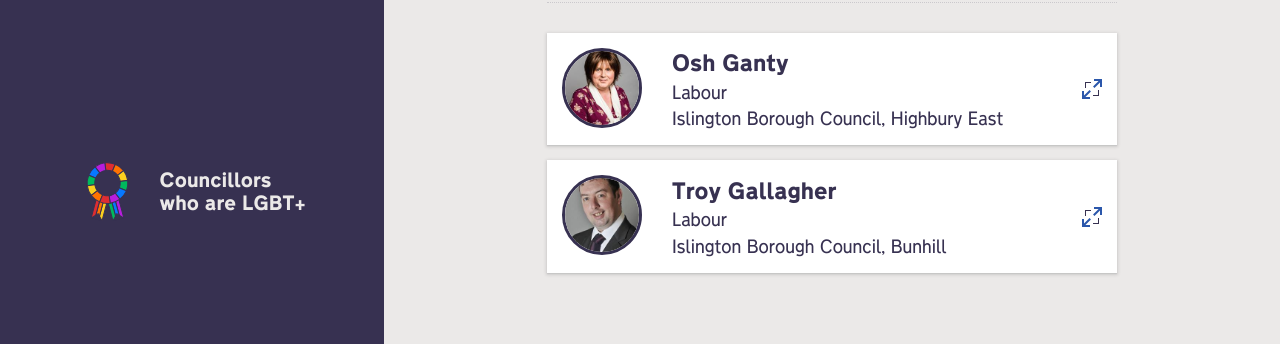
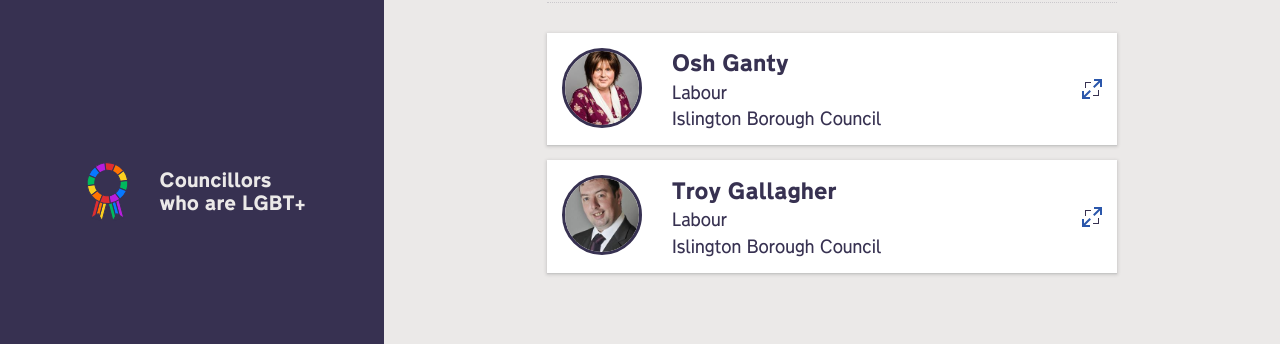
Before and after one commit to johnpeart/lgbt-councillors, a Jekyll site: the page built from councillors/by-name.md, in a window 1280 px wide. Shown: the part 666-1010 px from the top of the page. Built offline with Jekyll 4.4.1, drawn with Linux system fonts in a browser that asks for light colours.

Commit message:
Change data presentation

```diff
--- a/_includes/components/councillor-data.html
+++ b/_includes/components/councillor-data.html
@@ -3,9 +3,15 @@
       <div class="cllr-summary">
           <img class="cllr-portrait {{ cllrParty }}" src="{{ cllrPhoto }}" loading="lazy">
           <p class="cllr-name">{{ cllrName }}</p>
-          <p class="cllr-party">{{ cllrParty }}</p>
-          <p class="cllr-local-authority">{{ cllrLocalAuthority }} {{ cllrLocalAuthorityType }}, {{ cllrElectoralDistrict }}</p>
+          {% if page.layout == "councillors" %}
+          <p class="cllr-summary--row-1">{{ cllrParty }}</p>
+          <p class="cllr-summary--row-2">{{ cllrLocalAuthority }} {{ cllrLocalAuthorityType }}</p>
           <span class="expand-icon"></span>
+          {% else if page.layout == "local-authority" %}
+          <p class="cllr-summary--row-1">{{ cllrLocalAuthority }} {{ cllrLocalAuthorityType }}</p>
+          <p class="cllr-summary--row-2">{{ cllrElectoralDistrict }}</p>
+          <span class="more-icon"></span>
+          {% endif %}
       </div>
   </summary>
 
--- a/_sass/global/_main.scss
+++ b/_sass/global/_main.scss
@@ -641,7 +641,7 @@
 
   grid-template-columns: auto 1fr 20px;
   grid-template-rows: auto auto auto;
-  grid-template-areas: "portrait cllr-name arrow" "portrait cllr-party arrow" "portrait cllr-authority arrow";
+  grid-template-areas: "portrait cllr-name arrow" "portrait cllr-row1 arrow" "portrait cllr-row2 arrow";
 
 }
 
@@ -718,9 +718,9 @@
 
 }
 
-p.cllr-party {
+p.cllr-summary--row-1 {
 
-  grid-area: cllr-party;
+  grid-area: cllr-row1;
 
   @each $style, $sizes in $cllrConstituency {
       @include toggleSizes($style, map-get($sizes, "xs"),  map-get($sizes, "sm"),  map-get($sizes, "md"),  map-get($sizes, "lg"),  map-get($sizes, "xl"));
@@ -728,9 +728,9 @@
 
 }
 
-p.cllr-local-authority {
+p.cllr-summary--row-2 {
 
-  grid-area: cllr-authority;
+  grid-area: cllr-row2;
 
   @each $style, $sizes in $cllrConstituency {
       @include toggleSizes($style, map-get($sizes, "xs"),  map-get($sizes, "sm"),  map-get($sizes, "md"),  map-get($sizes, "lg"),  map-get($sizes, "xl"));
```
